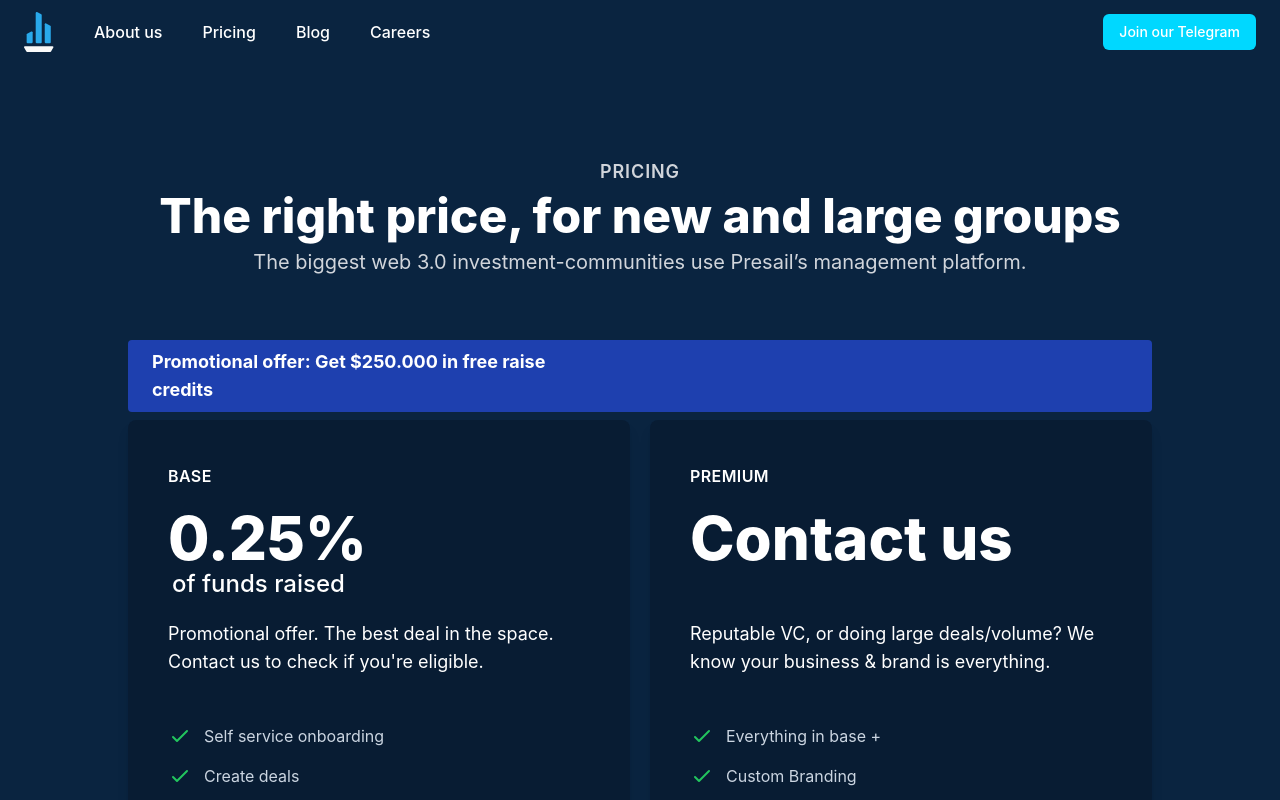
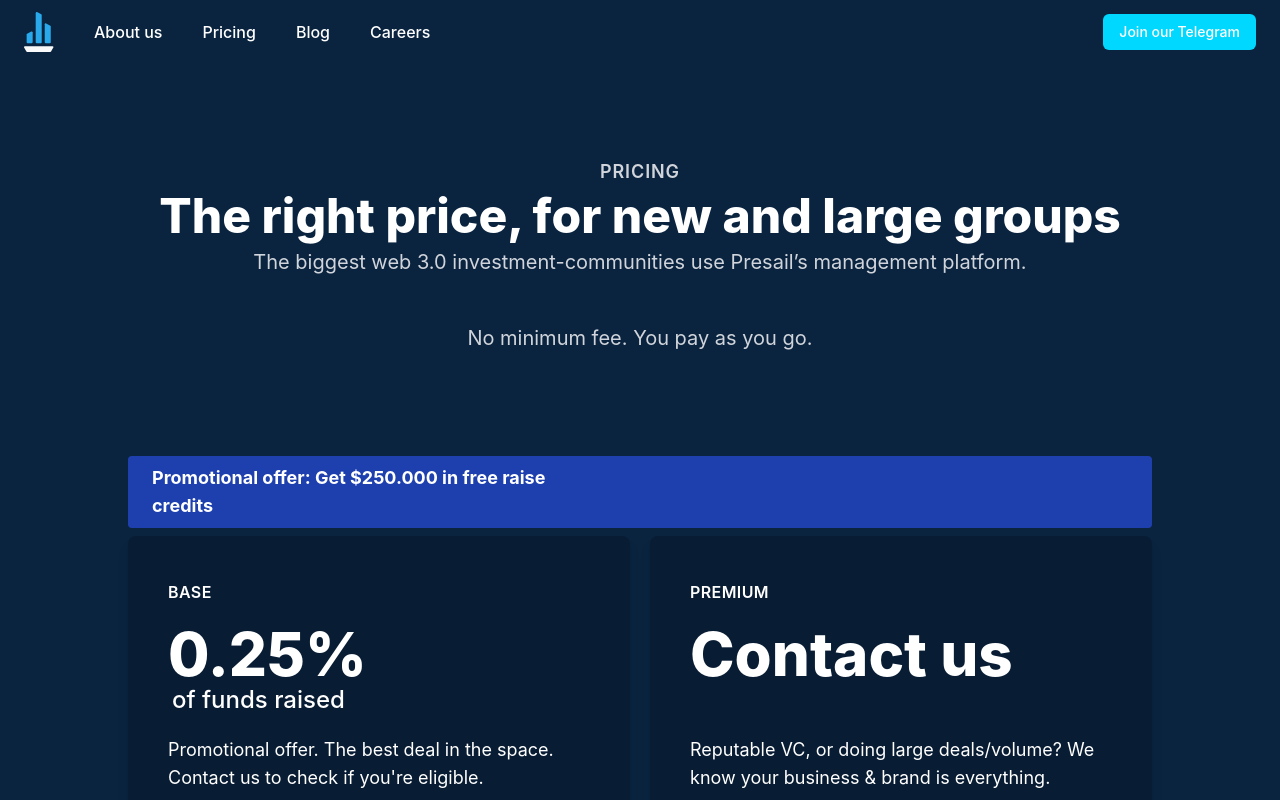
Before and after one commit to datablock-ai/presail-website, a Next.js app: page /pricing in a window 1280 px wide. Shown: the top 800 px of the page. Built offline with nearby package versions, Linux system fonts and the light colour scheme.

Commit message:
Add text about no minimum fee

```diff
--- a/components/PricingHero.js
+++ b/components/PricingHero.js
@@ -56,6 +56,9 @@
             </p>
             <p className="text-xl text-gray-300">
               The biggest web 3.0 investment-communities use Presail’s management platform.
+            </p>
+            <p className="text-xl p-10 text-gray-300">
+              No minimum fee. You pay as you go.
             </p>
           </div>
         </div>
```
